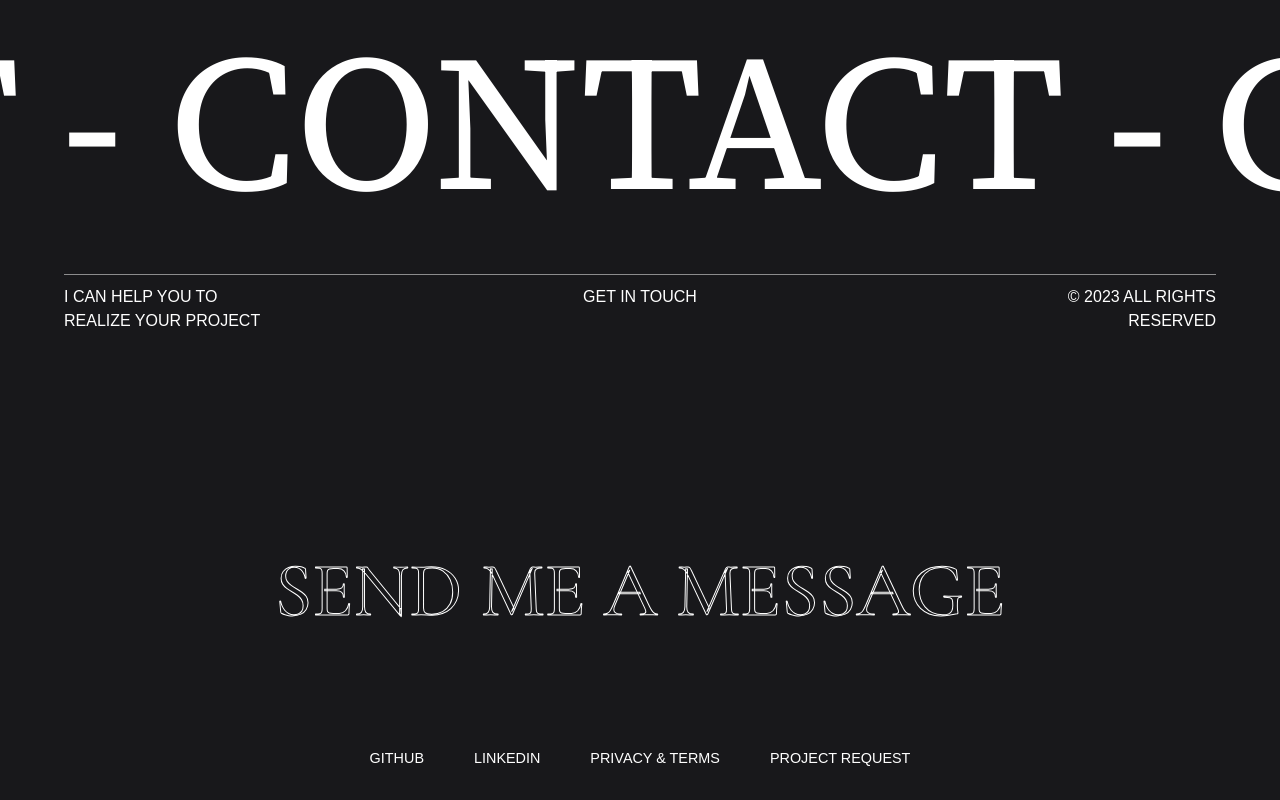
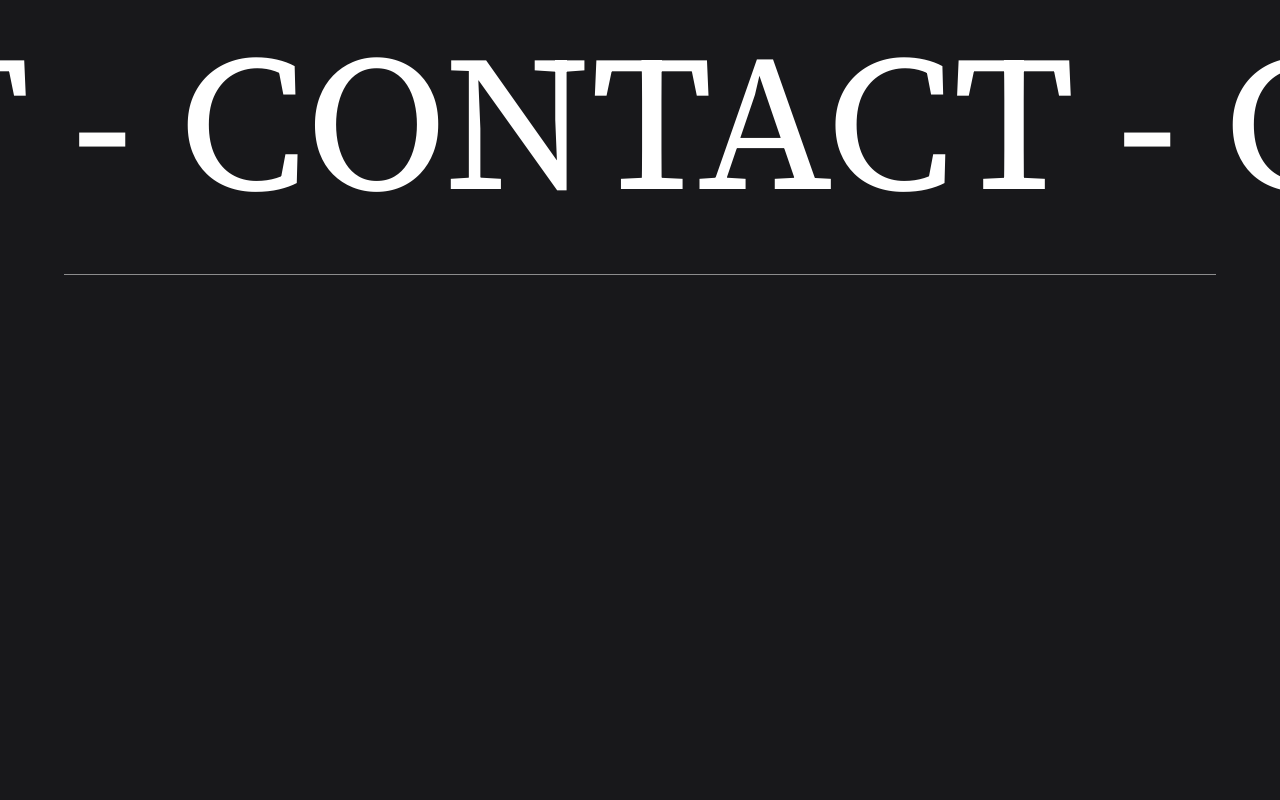
Before and after one commit to enzo-mourany/portfolio-v2, a Next.js app: page /about in a window 1280 px wide. Shown: the part 5732-6532 px from the top of the page. After the commit the page ends 6047 px from the top, so only its background shows below. Built offline with nearby package versions, Linux system fonts and the light colour scheme.

Commit message:
fix: remove old contact component

```diff
--- a/components/Contact.tsx
+++ b/components/Contact.tsx
@@ -9,26 +9,6 @@ const Contact: React.FC = () => {
 
   return (
     <div className={styles.contact}>
-      <div className={styles.header}>
-        <div className={styles.text_box}>
-          <p>I can help you to realize your project</p>
-        </div>
-        <div className={styles.text_box}>
-          <p>Get in touch</p>
-        </div>
-        <div className={styles.text_box}>
-          <p>© 2023 all rights reserved</p>
-        </div>
-      </div>
-      <div className={styles.email}>
-        <a href='mailto:enzo.mourany@outlook.com'>Send me a message</a>
-      </div>
-      <div className={styles.links}>
-        <a href='https://github.com/enzo-mourany'>GitHub</a>
-        <a href='https://www.linkedin.com/in/enzo-mourany/'>LinkedIn</a>
-        <a href='/privacy'>Privacy & Terms</a>
-        <Link href='/request'><p>Project Request</p></Link>
-      </div>
     </div>
   )
 };
--- a/styles/Contact.module.scss
+++ b/styles/Contact.module.scss
@@ -9,83 +9,4 @@
     width: 90%;
     top: -100px;
     margin-bottom: 30px;
-    .header {
-        display: flex;
-        flex-direction: row;
-        justify-content: space-between;
-        width: 100%;
-        margin-bottom: 200px;
-        @include tablet {
-            margin-bottom: 100px;
-        }
-        .text_box {
-            display: flex;
-            width: 200px;
-            justify-content: center;
-            p {
-                text-transform: uppercase;
-                @include tablet {
-                    font-size: 0.7rem;
-                }
-            }
-            &:nth-of-type(3) {
-                p {
-                    text-align: end;
-                }
-            }
-        }
-    }
-    .email {
-        width: 75%;
-        text-align: center;
-        margin-bottom: 100px;
-        overflow-wrap: break-word;
-        a {
-            text-transform: uppercase;
-            font-size: 6vw;
-            font-family: 'Cormorant Garamond', serif;
-            -webkit-text-fill-color: transparent;
-            -webkit-text-stroke: 1px;
-            transition: all .2s ease-in-out;
-            @include tablet {
-                font-size: 2.5rem;
-            }
-        }
-        a:hover {
-            -webkit-text-fill-color: #fff;
-        }
-    }
-    .links {
-        display: flex;
-        flex-direction: row;
-        align-items: center;
-        justify-content: center;
-        gap: 50px;
-        a {
-            text-transform: uppercase;
-            font-size: 0.9rem;
-            position: relative;
-            @include tablet {
-                font-size: 0.7rem;
-            }
-        }
-        a::before {
-            content: '';
-            position: absolute;
-            width: 100%;
-            height: 1px;
-            border-radius: 4px;
-            background-color: #fff;
-            bottom: 0;
-            left: 0;
-            transform-origin: right;
-            transform: scaleX(0);
-            transition: transform .3s ease-in-out;
-        }
-
-        a:hover::before {
-            transform-origin: left;
-            transform: scaleX(1);
-        }
-    }
 }
```
